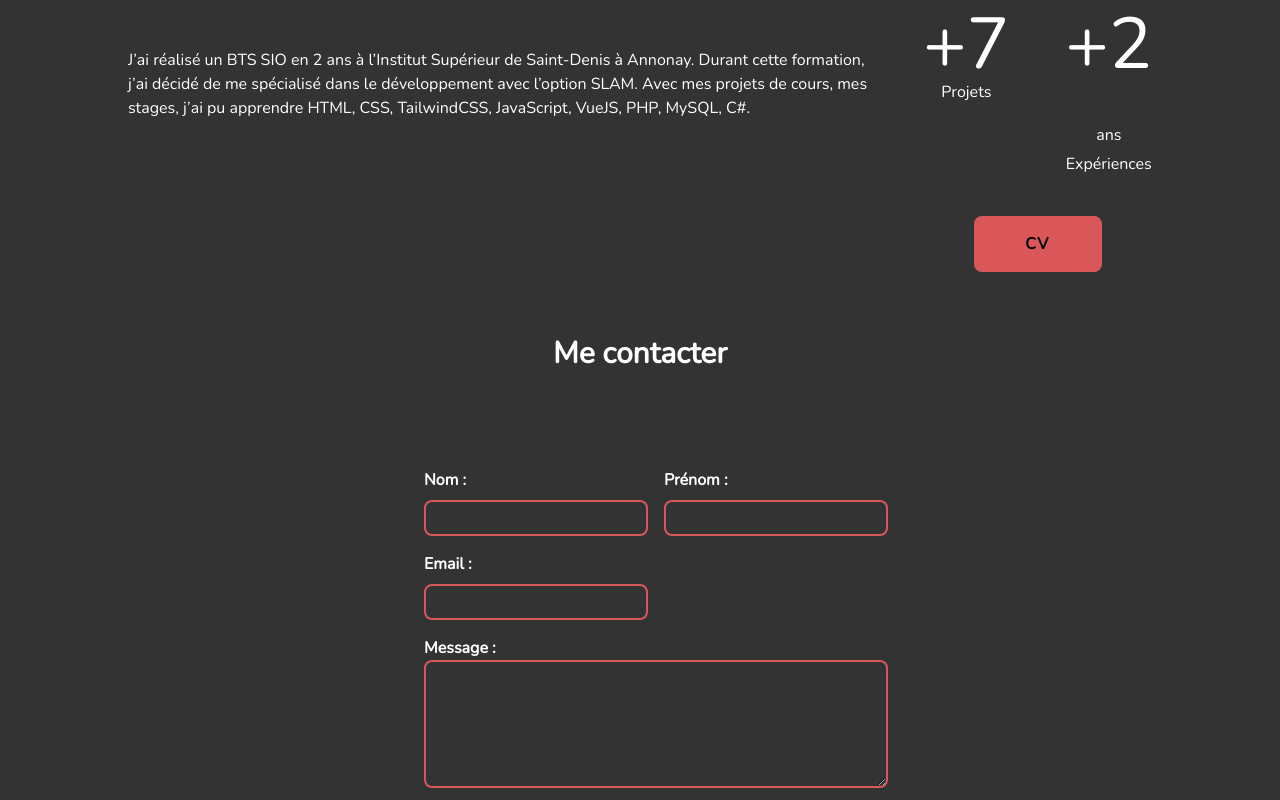
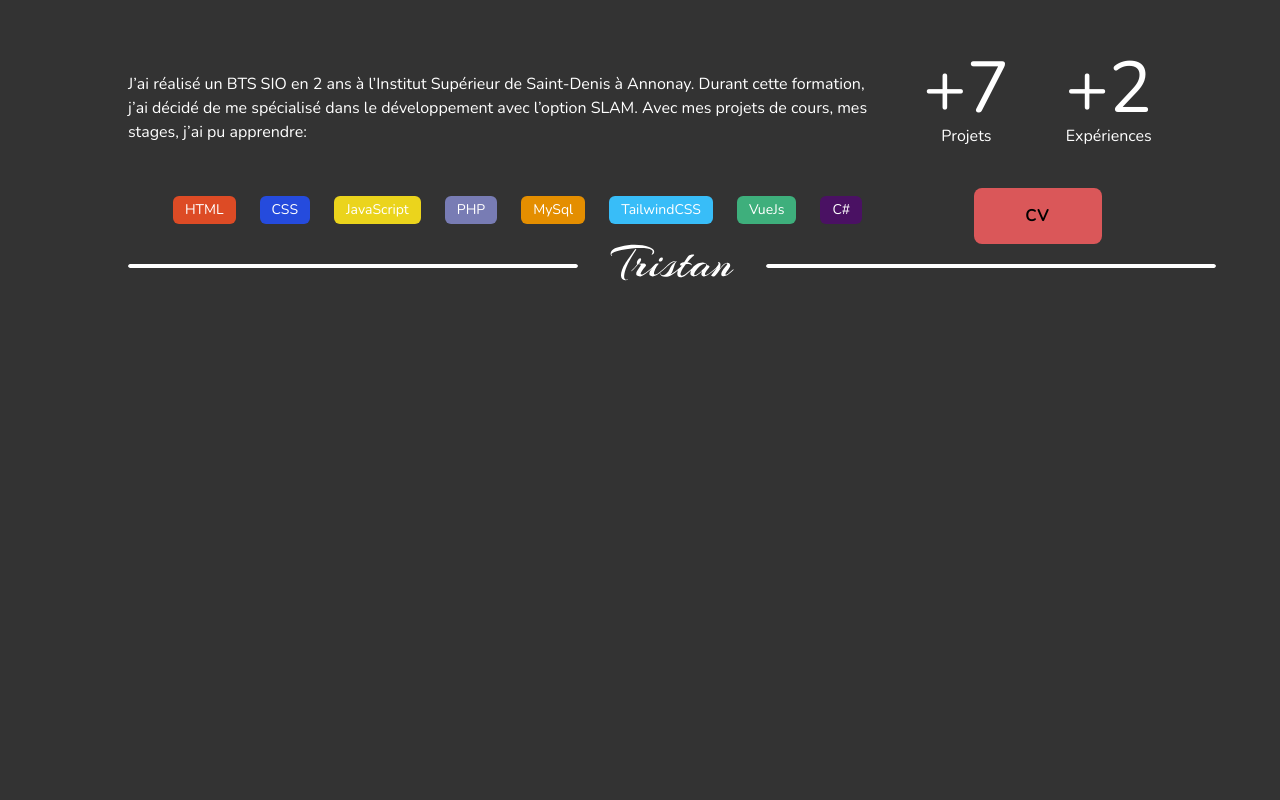
Before and after one commit to Tristan-Boudra/PortfolioCours, a Vue app: page / in a window 1280 px wide. Shown: the part 620-1420 px from the top of the page. After the commit the page ends 901 px from the top, so only its background shows below. Built offline with nearby package versions, Linux system fonts and the light colour scheme.

Commit message:
ajout des technos utiliser

```diff
--- a/src/store/index.js
+++ b/src/store/index.js
@@ -2,22 +2,78 @@ import { createStore } from 'vuex';
 
 export default createStore({
   state: {
+    langages: [
+      {
+        pathName: 'Prog',
+        techno: [
+          {
+            name: 'HTML',
+            color: 'DD4B25',
+          },
+          {
+            name: 'CSS',
+            color: '254BDD',
+          },
+          {
+            name: 'JavaScript',
+            color: 'EBD41C',
+          },
+          {
+            name: 'PHP',
+            color: '787CB4',
+          },
+          {
+            name: 'MySql',
+            color: 'E48E00',
+          },
+          {
+            name: 'TailwindCSS',
+            color: '38BDF8',
+          },
+          {
+            name: 'VueJs',
+            color: '3EAF7C',
+          },
+          {
+            name: 'C#',
+            color: '4A1163',
+          },
+        ],
+      },
+    ],
     projets: [
       {
         id: 0,
-        name: 'Kathekon',
-      },
-      {
-        id: 1,
-        name: 'VmAutomation',
-      },
-      {
-        id: 2,
         name: 'Covoit',
-      },
-      {
-        id: 3,
-        name: 'Portfolio_BTS_SIO',
+        description: 'Après avoir réfléchi sur ce que l’on voulait faire, nous avons opté de partir sur la création d’une application déjà existante qui est Blablacar. Notre application a pour but d’être gratuite pour tous les utilisateurs.',
+        image: '',
+        type: 'Projet de cours',
+        techno: [
+          {
+            name: 'HTML',
+            color: 'DD4B25',
+          },
+          {
+            name: 'TailwindCSS',
+            color: '38BDF8',
+          },
+          {
+            name: 'VueJs',
+            color: '3EAF7C',
+          },
+          {
+            name: 'PHP',
+            color: '787CB4',
+          },
+          {
+            name: 'MySql',
+            color: 'E48E00',
+          },
+          {
+            name: 'JavaScript',
+            color: 'EBD41C',
+          },
+        ],
       },
     ],
   },
--- a/src/views/Home.vue
+++ b/src/views/Home.vue
@@ -6,8 +6,8 @@
       <div class="mt-20 w-full grid md:grid-cols-2">
         <div class="flex-col">
           <div class="gap-4 text-[#FFFFFF] mt-20 mx-auto ">
-            <div class="w-full text-6xl pb-10">Boudra<br>Tristan</div>
-            <div class="p-5 mt-10 text-left mx-auto"><span class="text-xl">Hello</span> 👋<br>Je suis actuellement étudiant en développement web.</div>
+            <div class="w-full text-7xl pb-10 font-black">Boudra<br>Tristan</div>
+            <div class="p-5 mt-10 mx-auto"><span class="text-xl">Hello</span> 👋<br>Je suis actuellement étudiant en développement web.</div>
             <div class="mt-10 flex justify-center space-x-6 mx-auto">
               <button class="bg-[#DA5759] px-2 rounded-lg text-[#000000] font-bold text-center w-32 h-14 tracking-widest flex-row" href="#">Commencer</button>
               <button class="border-2 border-white p-2 rounded-lg text-[#FFFFFF] font-bold text-center h-14 tracking-widest flex-row" href="#">Voir mes projets
@@ -21,17 +21,22 @@
         </div>
       </div>
       <div class="flex text-[#FFFFFF] gap-4 mt-20 flex-col md:flex-row">
-        <div class="flex-col text-left w-30 mx-auto p-10 lg:pl-0">
-        J’ai réalisé un BTS SIO en 2 ans à l’Institut Supérieur de Saint-Denis à Annonay.
-        Durant cette formation, j’ai décidé de me spécialisé dans le développement avec l’option SLAM. Avec mes projets de cours, mes stages,
-        j’ai pu apprendre HTML, CSS, TailwindCSS, JavaScript, VueJS, PHP, MySQL, C#.</div>
+        <div class="flex flex-col">
+          <div class="flex-row text-left w-30 mx-auto p-10 lg:pl-0">
+          J’ai réalisé un BTS SIO en 2 ans à l’Institut Supérieur de Saint-Denis à Annonay.
+          Durant cette formation, j’ai décidé de me spécialisé dans le développement avec l’option SLAM. Avec mes projets de cours, mes stages,
+          j’ai pu apprendre:</div>
+          <ul class="flex flex-row flex-wrap gap-2 mx-auto space-x-4 p-3">
+            <li class="py-1 px-3 text-white text-sm rounded-md h-auto w-auto" v-for="tech in this.langages.techno" v-bind:key="tech" :style="'background-color: #' + tech.color">{{ tech.name }}</li>
+          </ul>
+        </div>
         <div class="">
           <div class="flex-col">
-          <div class="flex flex-row space-x-14 justify-center">
+          <div class="flex flex-row space-x-14 justify-center mt-5">
             <div class="flex-row text-7xl">+7
               <div class="text-base">Projets</div>
             </div>
-            <div class="flex-row text-7xl">+2<span class="text-base"> ans</span>
+            <div class="flex-row text-7xl">+2
               <div class="text-base">Expériences</div>
             </div>
           </div>
@@ -40,46 +45,8 @@
         </div>
       </div>
     </section>
+  <Footer/>
   </div>
-  <section class="flex py-16 p-16">
-    <div class="flex-row max-w-screen-lg mx-auto px-3 grid gap-12">
-      <h2 class="text-3xl font-bold text-center mx-auto">Me contacter</h2>
-      <div class="rounded-xl p-12 grid md:flex gap-8">
-        <div class="w-max">
-        </div>
-        <form action="" class="grid md:grid-cols gap-4 grow text-left font-semibold">
-          <div class="grid gap-2">
-            <label for="name">Nom :</label>
-            <input class="px-2 py-1 border-2 rounded-lg border-[#DA5759]" type="text" id="name" name="name" autocomplete="name">
-          </div>
-          <div class="grid gap-2">
-            <label for="name">Prénom :</label>
-            <input class="px-2 py-1 border-2 rounded-lg border-[#DA5759]" type="text" id="name" name="name" autocomplete="name">
-          </div>
-          <div class="grid gap-2">
-            <label for="email">Email :</label>
-            <input class="px-2 py-1 border-2 rounded-lg border-[#DA5759]" type="text" id="email" name="email" autocomplete="email">
-          </div>
-          <div class="grid md:col-span-2 ">
-            <label for="message">Message :</label>
-            <textarea class="px-2 py-1 border-2 rounded-lg border-[#DA5759] h-32" name="message" id="message"></textarea>
-          </div>
-          <button class="md:col-span-2 ml-auto px-5 py-2 bg-[#DA5759] shadow-md text-white rounded-xl flex items-center w-fit"><span class="text-[#000000] bg-[#DA5759] font-bold tracking-widest">Envoyer</span></button>
-        </form>
-      </div>
-    </div>
-    <!-- <div class="flex">
-      <div class="flex-row mt-60">
-        <div class="bg-white text-[#333333] h-16 rounded-xl px-5 py-2 align-middle font-semibold gap-4">Vous souhaitez me contacter ?<br>Utilisez le formulaire ci-contre </div>
-        <div class="bg-white text-[#333333] h-16 rounded-xl px-5 py-2 align-middle gap-8 font-semibold gap-4">Vous pouvez également me contacter via l’adresse mail suivante :<br>boudratristan@gmail.com</div>
-      </div>
-      <div class="top-6 mt-96 flex-row">
-        <img class="h-20 w-20" src="@/assets/background.svg" alt="Background de la photo">
-        <img class="h-20 w-20 rounded-3xl" src="@/assets/Tristan.png" alt="Photo">
-      </div>
-    </div> -->
-  </section>
-  <Footer/>
 </template>
 
 <script>
@@ -88,5 +55,22 @@ import Footer from '@/components/Footer.vue';
 
 export default {
   components: { Navbar, Footer },
+  name: 'Technologie',
+  data() {
+    return {
+      langages: '',
+    };
+  },
+  methods: {
+    Technologie() {
+      const langage = this.$store.state.langages;
+      langage.forEach((langages) => {
+        this.langages = langages;
+      });
+    },
+  },
+  mounted() {
+    this.Technologie();
+  },
 };
 </script>
```
Also changed, not shown: .eslintrc.js.
